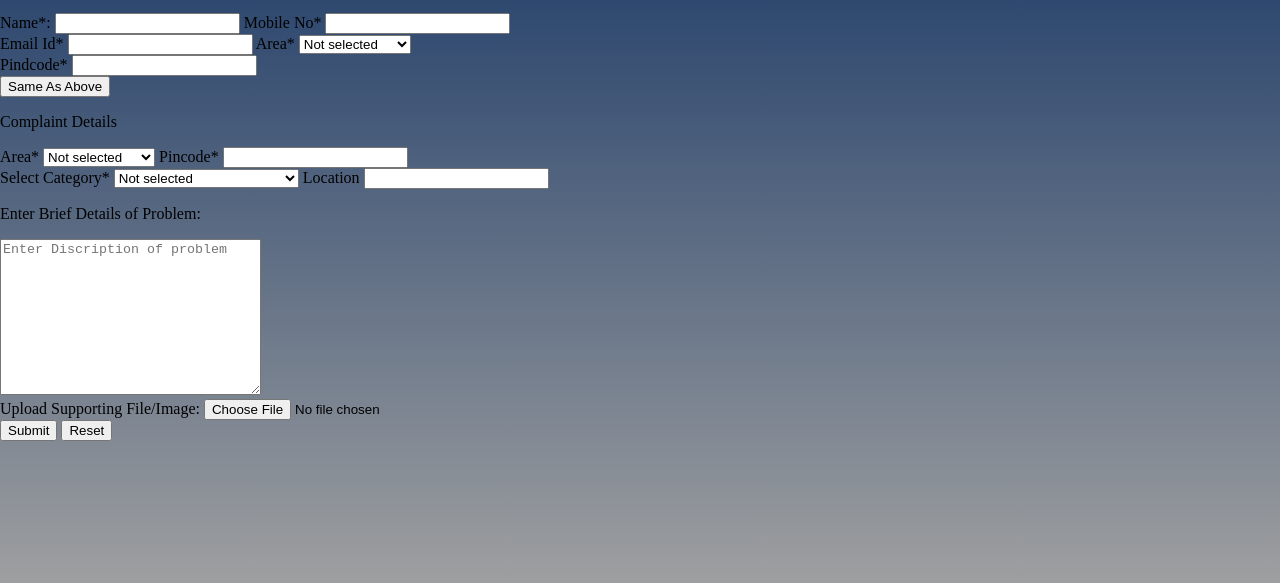
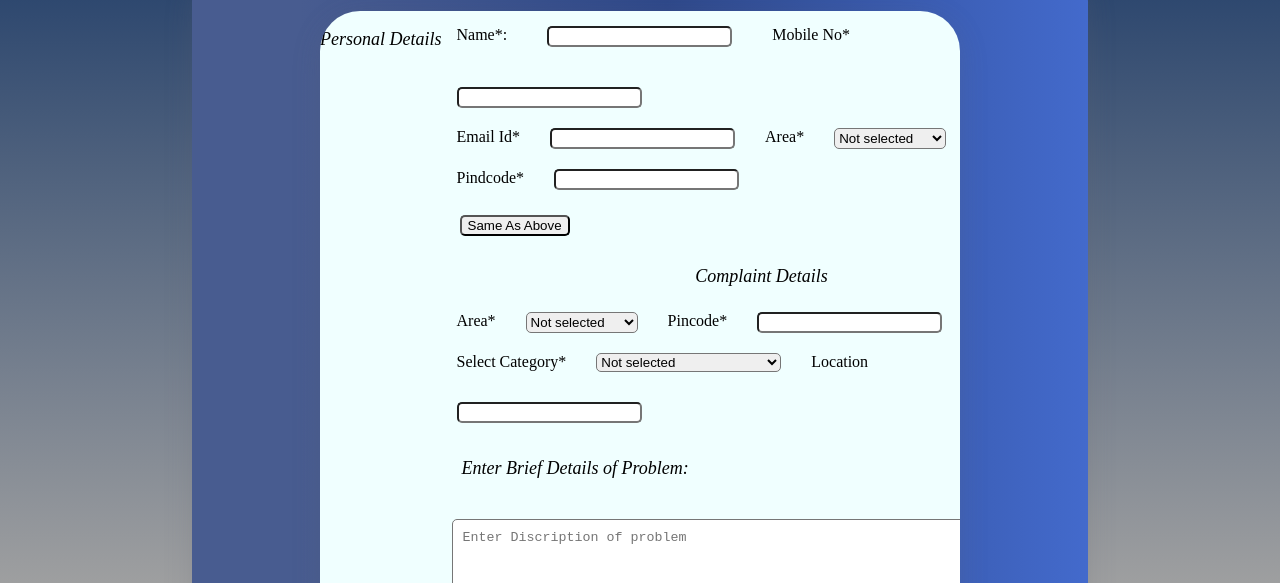
Before and after one commit to rutikraundale/PBL-Cityfix, a plain HTML site: page Complaint/complaint.html in a window 1280 px wide. Shown: the part 217-800 px from the top of the page. Drawn offline with Linux system fonts and the light colour scheme.

Commit message:
new now css
Complaint

```diff
--- a/Complaint/comp.css
+++ b/Complaint/comp.css
@@ -82,63 +82,149 @@ a:hover,a:active{
 .linemidd{
     border: 10px solid white;
 }
-.daad{
+.container{
     display: flex;
+    width: 100vw;
+    height: 100vh;
     justify-content: center;
     align-items: center;
 
 }
+.container1{
+    width: 70vw;
     height: 100vh;
     max-height: 100%;
     display: flex;
     justify-content: center;
+
+    align-items: center;
+    border-radius: 30px;
     background: rgb(72,92,144);
+    background: linear-gradient(90deg, rgba(72,92,144,1) 12%, rgba(46,72,138,1) 53%, rgba(67,106,204,1) 100%);
+    box-shadow: rgba(100, 100, 111, 0.2) 0px 7px 29px 0px;
 }
+.container2{
+    width: 50vw;
+    max-width: 100%;
+    height: 90vh;
     display: flex;
+    flex-wrap: wrap;
+    overflow: hidden;
+    overflow: auto;
     flex-direction: column;
+    border-radius: 40px;
     align-items: center;
+    background-color: azure;
+    box-shadow: rgba(100, 100, 111, 0.2) 0px 7px 29px 0px;
 }
+.container2 p{
+    color: black;
+    font-size: large;
+    font-style: italic;
+
 }
 .box1{
     display: flex;
+    flex-direction: row;
+    flex-wrap: wrap;
+    margin: 10px;
     padding:5px;
     gap: 40px;
 }
+.box2{
     display: flex;
     flex-direction: row;
     flex-wrap: wrap;
+    margin: 10px;
+    padding:5px;
+    gap: 30px;
 }
+.box3{
     display: flex;
+    flex-direction:row;
+    flex-wrap: wrap;
+    margin: 10px;
+    padding:5px;
+    gap: 30px;
 }
+.container2 .butt{
     display: flex;
+    justify-content:left;
     align-items: center;
+    margin: 08px;
+    padding: 10px;
+
 }
+.box4{
     display: flex;
     flex-direction: row;
+    flex-wrap: wrap;
+    margin: 10px;
+    padding:5px;
+    gap: 30px;
+}
+.box5{
     display: flex;
     flex-direction: row;
+    flex-wrap: wrap;
+    margin: 10px;
+    padding:5px;
+    gap: 30px;
 }
+.container2 #brieffor{
     color: black;
+    font-size: large;
+    margin: 10px;
+    margin-top: 10px;
+    padding: 10px;
 }
+.container2 #prob{
+    margin: 10px;
+    padding: 10px;
+
+}
+.container2 #comp{
     display: flex;
     justify-content: center;
     align-items: center;
+    margin: 10px;
+    padding: 10px;
+
 }
+.box6{
     display: flex;
+    flex-direction: column;
     flex-wrap: wrap;
+    gap: 10px;
 }
+.box7{
     display: flex;
     flex-direction: row;
+    flex-wrap: wrap;
+    justify-content: center;
     align-items: center;
+    gap: 20px;
 }
+.file{
     display: flex;
     flex-direction: row;
     gap: 10px;
+    width: 200px;
 }
+.file #Upload{
+    width: 200px;
     height: 20px;
 }
+.container2 input{
     border-radius: 5px;
 }
+.container2 select{
+    border-radius: 5px;
 }
+.container2 textarea{
+    border-radius: 5px;
+    background-color:white;
 }
+.container2 button{
+    border-radius: 5px;
 }
```
